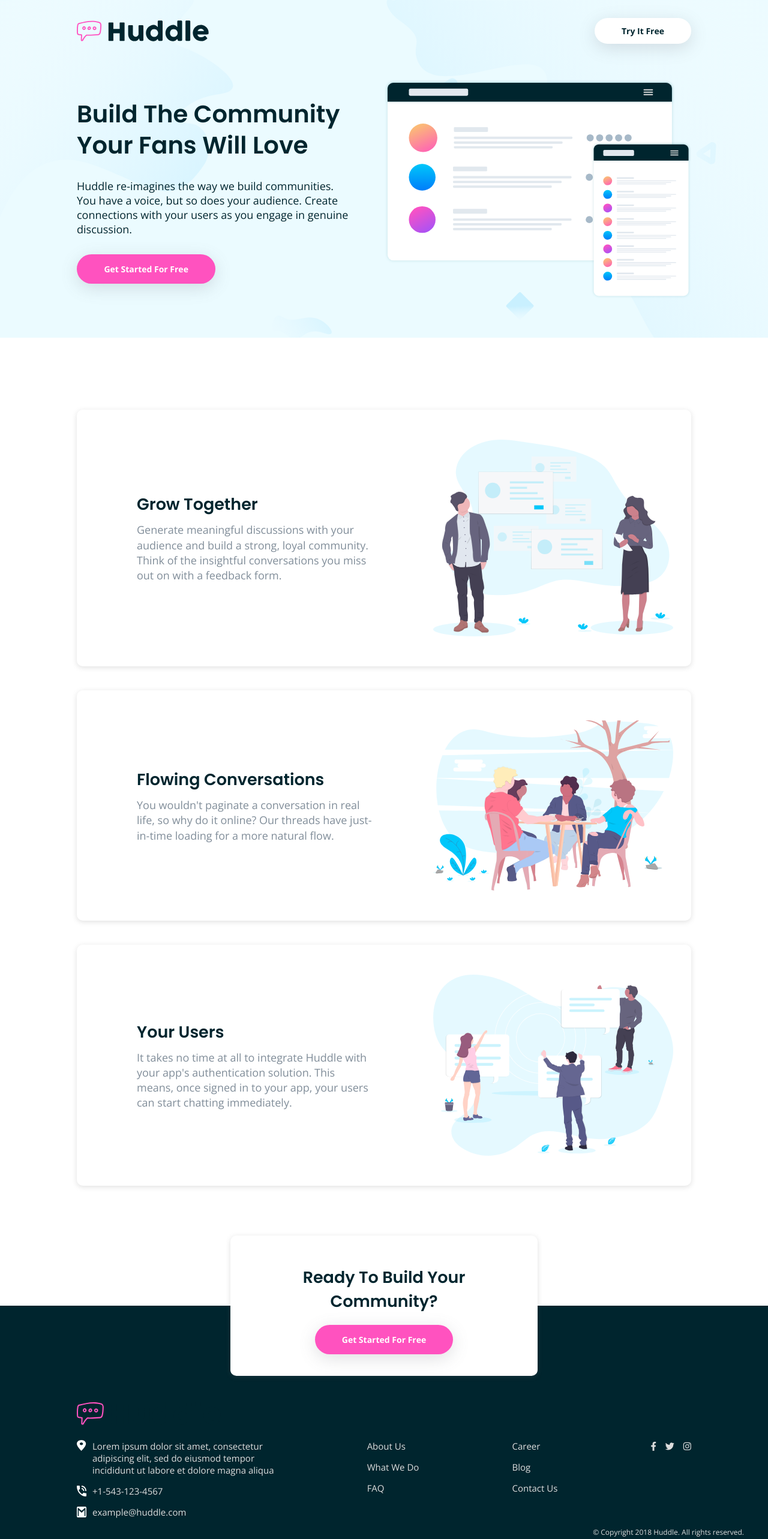
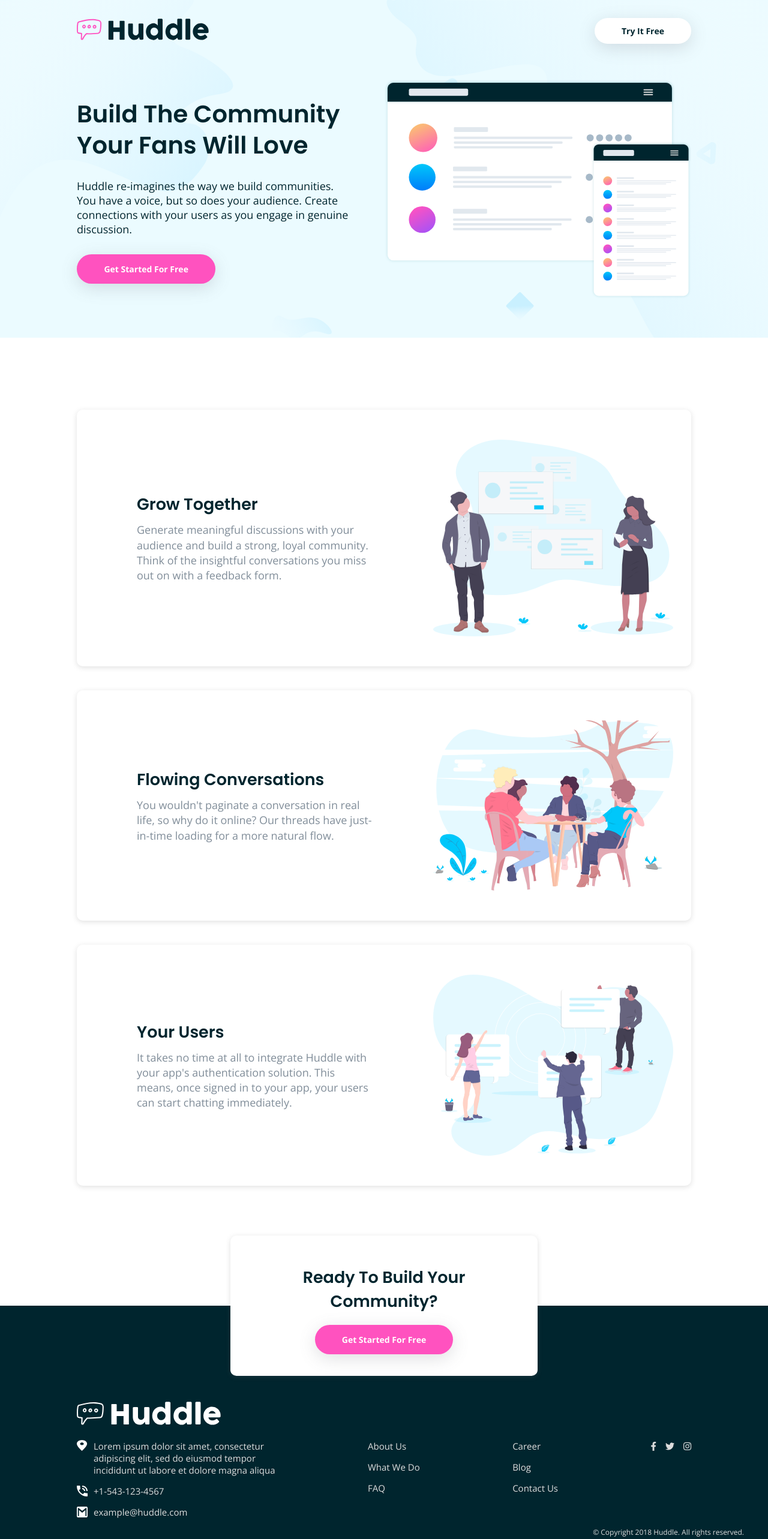
Before and after one commit to VladAvram232323/huddle-landing-page-full, a plain HTML site: page index.html in a window 1280 px wide. Shown: the whole page at 60% size. Drawn offline with nearby package versions, Linux system fonts and the light colour scheme.

Commit message:
Add files via upload

```diff
--- a/index.html
+++ b/index.html
@@ -6,13 +6,13 @@
     <link rel="icon" type="image/png" sizes="32x32" href="./images/favicon-32x32.png" />
     <link rel="stylesheet" href="/css/style.css" />
     <link rel="stylesheet" href="/css/all.min.css" />
-    <title>Frontend Mentor | Huddle landing page with alternating feature blocks</title>
+    <title>Huddle Landing Page</title>
   </head>
   <body>
     <!-- HERO -->
     <section class="hero">
       <header class="container">
-        <img src="/images/logo.svg" alt="logo" class="logo" />
+        <a href="#"><img src="/images/logo.svg" alt="logo" class="logo" /></a>
         <a href="#" class="ctn-try">Try It Free</a>
       </header>
       <div class="content container">
@@ -79,7 +79,7 @@
 
     <footer>
       <div class="container">
-        <img src="/images/logo.svg" alt="" class="footer__logo" />
+        <a href="#"><img src="/images/logo-svg.svg" alt="" class="footer__logo" /></a>
         <div class="info">
           <div>
             <div class="info__row info__row--1">
--- a/scss/_footer.scss
+++ b/scss/_footer.scss
@@ -9,7 +9,6 @@ footer {
 }
 
 .footer__logo {
-  fill: white;
   margin-bottom: 2rem;
 }
 
@@ -46,7 +45,7 @@ footer {
     }
 
     .icon {
-      width: 1.6rem;
+      width: 1.8rem;
       height: 1.8rem;
       margin-right: 1rem;
     }
--- a/scss/_media.scss
+++ b/scss/_media.scss
@@ -68,6 +68,16 @@
   }
 }
 
+@media only screen and (max-width: 600px) {
+  html {
+    font-size: 57%;
+  }
+
+  .cta__block {
+    max-width: 80%;
+  }
+}
+
 @media only screen and (max-width: 458px) {
   .hero {
     background-image: url(/images/bg-hero-mobile.svg);
```
Also changed, not shown: css/style.css, images/logo-svg.svg (added), 1 other file.
